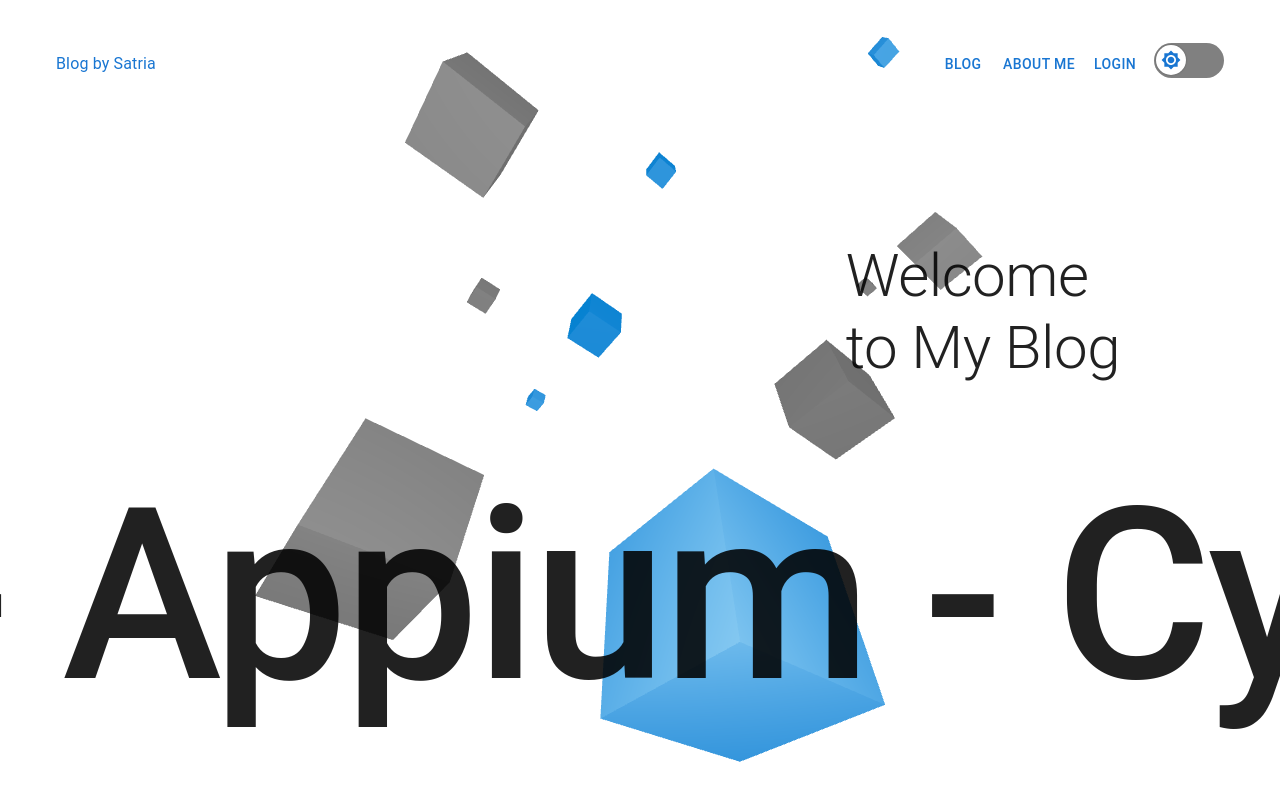
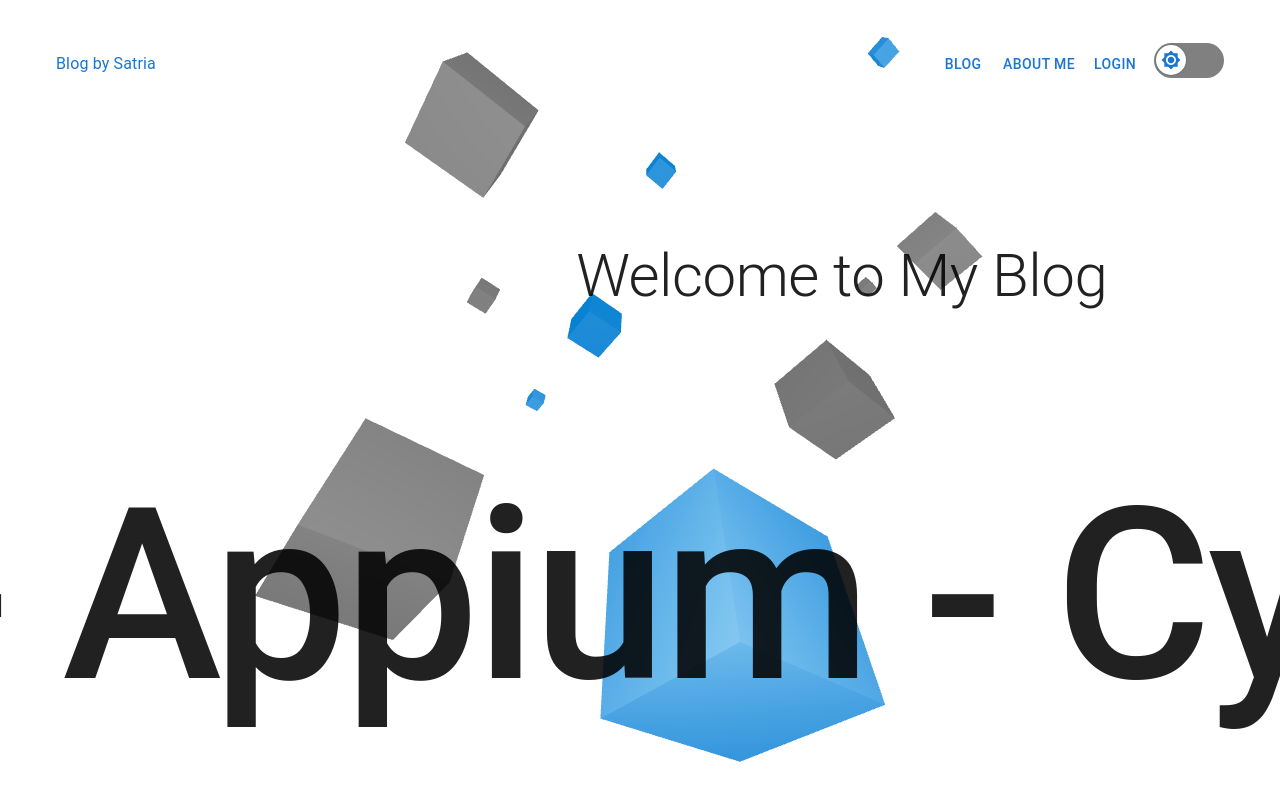
Before and after one commit to hadiwidjana/satria-blog, a React (Create React App) app: page / in a window 1280 px wide. Built offline with nearby package versions, Linux system fonts and the light colour scheme; no server answers; what javascript-time-ago, quill-image-compress, quill-image-resize-module-react would draw is missing.

Commit message:
add typewriter component

```diff
--- /dev/null
+++ b/src/components/Typewriter.js
@@ -0,0 +1,21 @@
+import {useEffect, useState} from "react";
+
+export default function Typewriter({srcString}) {
+
+    const [{content,carriage}, setContent] = useState({content:'',carriage:0})
+
+    const cursorStyle = {
+
+    }
+
+    useEffect(() => {
+        if(carriage == srcString.length) return
+        const delay = setTimeout(() => {
+            setContent({content:content+srcString[carriage], carriage: carriage+1})
+            clearTimeout(delay)
+        }, 0|(Math.random()*200+50))
+    }, [content])
+
+    return <span>{content}<span className="cursor">|</span></span>
+
+}
--- a/src/pages/IndexPage.css
+++ b/src/pages/IndexPage.css
@@ -11,21 +11,30 @@
 
 .description-recent {
     position: relative;
-    margin-bottom: 2em;
 }
 
 @media screen and (min-width:1152px){
     .section-2-text {
-        padding: 2em 15em;
+        padding: 4em 15em;
         justify-content: space-between;
     }
 
     .description-recent {
         order:1;
         width: 30em;
+        margin-bottom: 0;
+
     }
 
     .rotating-recent {
         order:2;
     }
 }
+
+
+.cursor{animation:1s blink step-end infinite}
+@keyframes blink{from,to{color:transparent}50%{color:var(--mui-text-primary)}}
+@-moz-keyframes blink{from,to{color:transparent}50%{color:var(--mui-text-primary)}}
+@-webkit-keyframes blink{from,to{color:transparent}50%{color:var(--mui-text-primary)}}
+@-ms-keyframes blink{from,to{color:transparent}50%{color:var(--mui-text-primary)}}
+@-o-keyframes blink{from,to{color:transparent}50%{color:var(--mui-text-primary)}}
--- a/src/pages/IndexPage.js
+++ b/src/pages/IndexPage.js
@@ -2,12 +2,14 @@
 import {Box, Icon, SvgIcon, Typography} from "@mui/material";
 import Loading from "../components/Loading";
 import Boxes from "../components/Boxes";
-import {Parallax, ParallaxLayer} from '@react-spring/parallax'
+import ArrowOutwardIcon from '@mui/icons-material/ArrowOutward';
 import {ReactComponent as Recent} from '../resources/recent-articles.svg'
 import NewPostCarousel from "../components/NewPostCarousel";
 import {useScroll, animated, useSpring} from '@react-spring/web'
 import Button from "@mui/material/Button";
 import './IndexPage.css'
+import {Link} from "react-router-dom";
+import Typewriter from "../components/Typewriter";
 
 
 export default function IndexPage() {
@@ -39,6 +41,8 @@
     const {scrollYProgress} = useScroll({
         container: scrollRef
     })
+
+    const srcString = 'Welcome to My Blog'
 
 
     useEffect(() => {
@@ -93,17 +97,16 @@
                 </Box>
             </Box>
 
-            <Box sx={{position: 'absolute', top: '30%', width: '100%', pl: '20vh', pr: '20vh', maxWidth: '100em'}}>
+            <Box sx={{position: 'absolute', top: '30%', width: '100%', pl: '20vh', pr: '20vh'}}>
                 <Box sx={{flexWrap: 'wrap', display: 'flex', justifyContent: 'flex-end'}}>
                     <Typography align='left' variant='h2' sx={{}}>
-                        <span style={{display: 'block'}}>Welcome</span>
-                        to My Blog
+                        <Typewriter{...{srcString}}/>
                     </Typography>
                 </Box>
             </Box>
 
             {/*page 2*/}
-            <Box sx={{height: '200vh', bgcolor: 'primary.dark', pt:{xs:'2em',md:'10em'}}}>
+            <Box sx={{height: '200vh', bgcolor: 'primary.dark', pt: {xs: '2em', md: '6em'}}}>
 
                 <Box className={'section-2-text'}>
                     <Box className={'rotating-recent'}>
@@ -112,7 +115,7 @@
                             width: 'fit-content'
                         }}>
                             <SvgIcon sx={{
-                                fontSize: {md:'10rem',xs:'7rem'},
+                                fontSize: {md: '10rem', xs: '7rem'},
                                 display: 'block',
                                 color: 'white'
                             }}>
@@ -123,11 +126,16 @@
 
 
                     <Box className={'description-recent'}>
-                        <Typography variant={'h6'} sx={{mb: '2em', color: 'text.secondary'}}>Drag through our latest
+                        <Typography variant={'h6'} sx={{mb: '2em', color: 'white'}}>Drag through our latest
                             articles below. Want to read more stuff? Visit our blog
                             page.</Typography>
                         <Button sx={{p: 0}}>
-                            <Typography color={'text.primary'} variant={'h5'} sx={{}}>VISIT BLOG</Typography>
+                            <Link to={`/blog`} style={{textDecoration: 'none'}}>
+                                <Typography color={'white'} variant={'h5'} sx={{}}>
+                                    VISIT BLOG
+                                    <ArrowOutwardIcon sx={{height: '100%', ml: '.7rem'}}/>
+                                </Typography>
+                            </Link>
                         </Button>
                     </Box>
 
```
